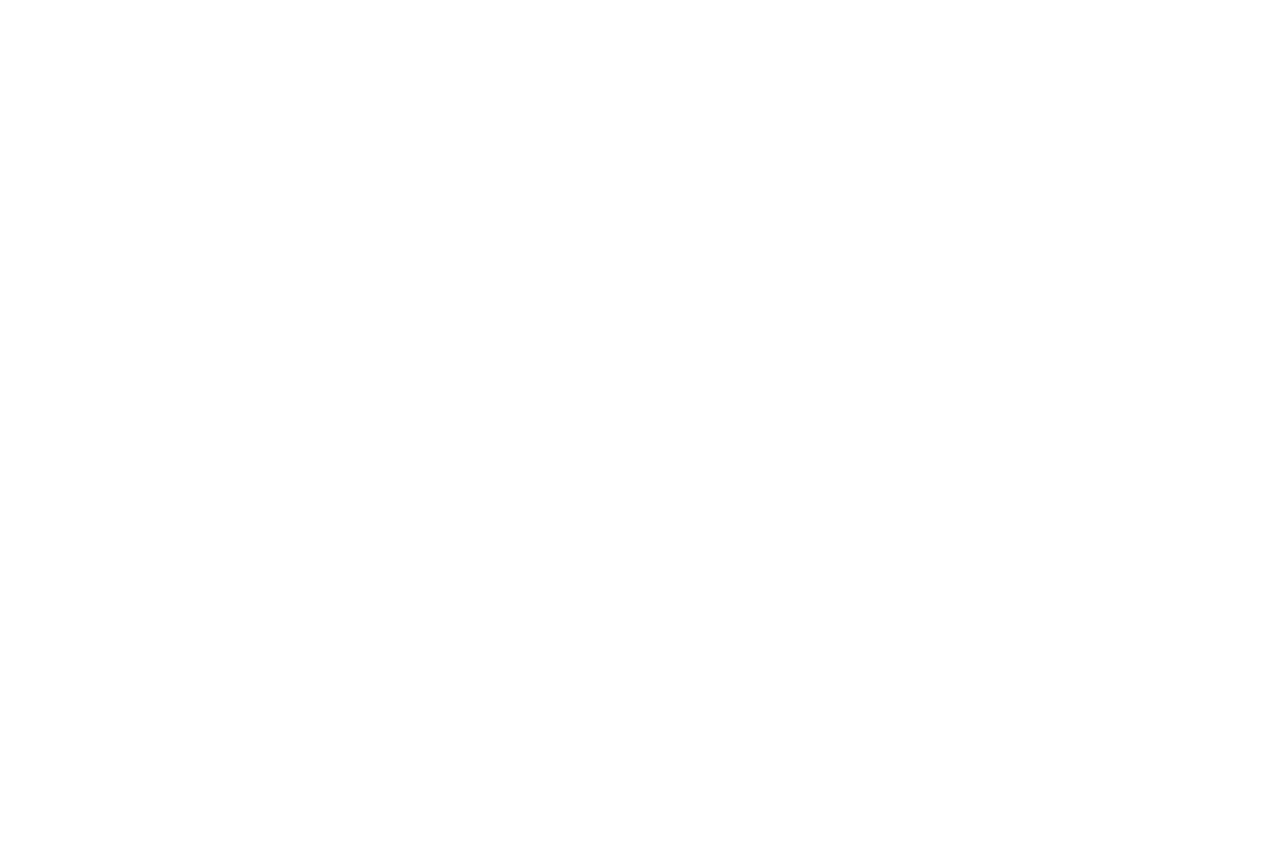
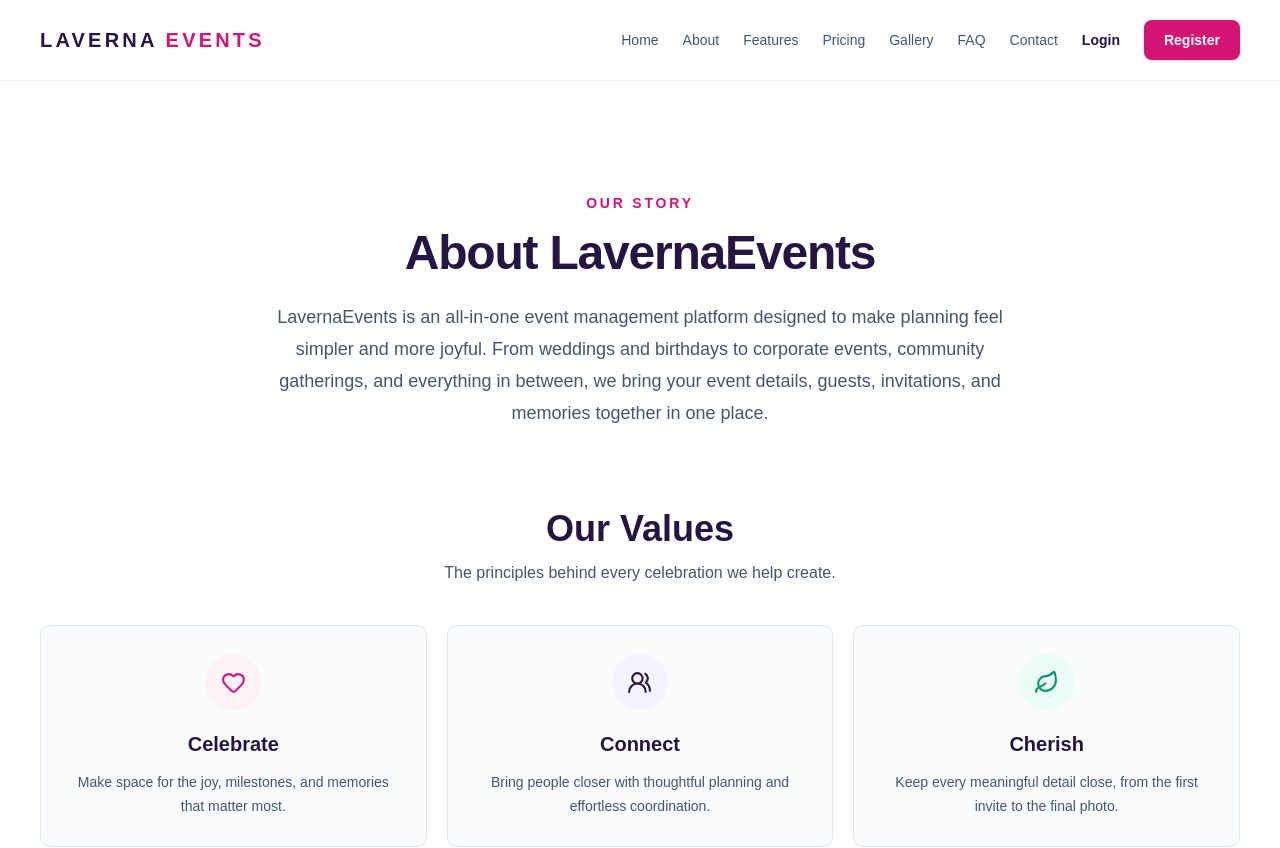
Before and after one commit to mohamedswafvanp/lavernaevents, a React (Vite) app in the folder frontend/: page /about in a window 1280 px wide. Before the commit this address had no page. Shown: the top 848 px of the page. Before the commit the page ends 800 px from the top, so only its background shows below. Built offline with nearby package versions, Linux system fonts and the light colour scheme.

Commit message:
Created About Page

```diff
--- a/frontend/src/App.tsx
+++ b/frontend/src/App.tsx
@@ -1,6 +1,7 @@
 
 import { BrowserRouter, Route, Routes } from "react-router-dom"
 import PublicLayout from "./layouts/PublicLayout"
+import About from "./pages/public/About"
 import Home from "./pages/public/Home"
 
 function App() {
@@ -9,6 +10,7 @@ function App() {
 			<Routes>
 				<Route element={<PublicLayout />}>
 					<Route index element={<Home />} />
+					<Route path="about" element={<About />} />
 				</Route>
 			</Routes>
 		</BrowserRouter>
--- a/frontend/src/components/public/Navbar.tsx
+++ b/frontend/src/components/public/Navbar.tsx
@@ -2,8 +2,8 @@ import { Menu, X } from "lucide-react"
 import { useState } from "react"
 
 const links = [
-	{ label: "Home", href: "#home" },
-	{ label: "About", href: "#about" },
+	{ label: "Home", href: "/" },
+	{ label: "About", href: "/about" },
 	{ label: "Features", href: "#features" },
 	{ label: "Pricing", href: "#pricing" },
 	{ label: "Gallery", href: "#gallery" },
@@ -21,7 +21,7 @@ function Navbar() {
 				className="mx-auto flex min-h-20 max-w-7xl items-center justify-between px-5 py-4 sm:px-8 lg:px-10"
 			>
 				<a
-					href="#home"
+					href="/"
 					className="text-lg font-bold tracking-[0.16em] text-[var(--brand-navy)] sm:text-xl"
 				>
 					LAVERNA <span className="text-[var(--brand-pink)]">EVENTS</span>
--- a/frontend/src/pages/public/About.tsx
+++ b/frontend/src/pages/public/About.tsx
@@ -1,5 +1,65 @@
+import { Heart, Leaf, UsersRound } from "lucide-react"
+
+const values = [
+	{
+		title: "Celebrate",
+		copy: "Make space for the joy, milestones, and memories that matter most.",
+		icon: Heart,
+		iconClassName: "text-[var(--brand-pink)] bg-pink-50",
+	},
+	{
+		title: "Connect",
+		copy: "Bring people closer with thoughtful planning and effortless coordination.",
+		icon: UsersRound,
+		iconClassName: "text-[var(--brand-navy)] bg-violet-50",
+	},
+	{
+		title: "Cherish",
+		copy: "Keep every meaningful detail close, from the first invite to the final photo.",
+		icon: Leaf,
+		iconClassName: "text-emerald-600 bg-emerald-50",
+	},
+]
+
 function About() {
-	return <section>About</section>
+	return (
+		<section id="about" className="bg-white">
+			<div className="mx-auto max-w-7xl px-5 py-20 sm:px-8 lg:px-10 lg:py-28">
+				<div className="mx-auto max-w-3xl text-center">
+					<p className="text-sm font-semibold uppercase tracking-[0.2em] text-[var(--brand-pink)]">
+						Our story
+					</p>
+					<h1 className="mt-4 text-4xl font-bold tracking-tight text-[var(--brand-navy)] sm:text-5xl">
+						About LavernaEvents
+					</h1>
+					<p className="mt-6 text-base leading-8 text-slate-600 sm:text-lg">
+						LavernaEvents is an all-in-one event management platform designed to make
+						planning feel simpler and more joyful. From weddings and birthdays to
+						corporate events, community gatherings, and everything in between, we bring
+						your event details, guests, invitations, and memories together in one place.
+					</p>
+				</div>
+
+				<div className="mt-20">
+					<div className="text-center">
+						<h2 className="text-3xl font-bold text-[var(--brand-navy)] sm:text-4xl">Our Values</h2>
+						<p className="mt-3 text-slate-600">The principles behind every celebration we help create.</p>
+					</div>
+					<div className="mt-10 grid gap-5 md:grid-cols-3">
+						{values.map(({ title, copy, icon: Icon, iconClassName }) => (
+							<article key={title} className="rounded-lg border border-slate-200 bg-slate-50/60 p-7 text-center">
+								<div className={`mx-auto flex size-14 items-center justify-center rounded-full ${iconClassName}`}>
+									<Icon aria-hidden="true" size={25} />
+								</div>
+								<h3 className="mt-5 text-xl font-semibold text-[var(--brand-navy)]">{title}</h3>
+								<p className="mt-3 text-sm leading-6 text-slate-600">{copy}</p>
+							</article>
+						))}
+					</div>
+				</div>
+			</div>
+		</section>
+	)
 }
 
 export default About
```
